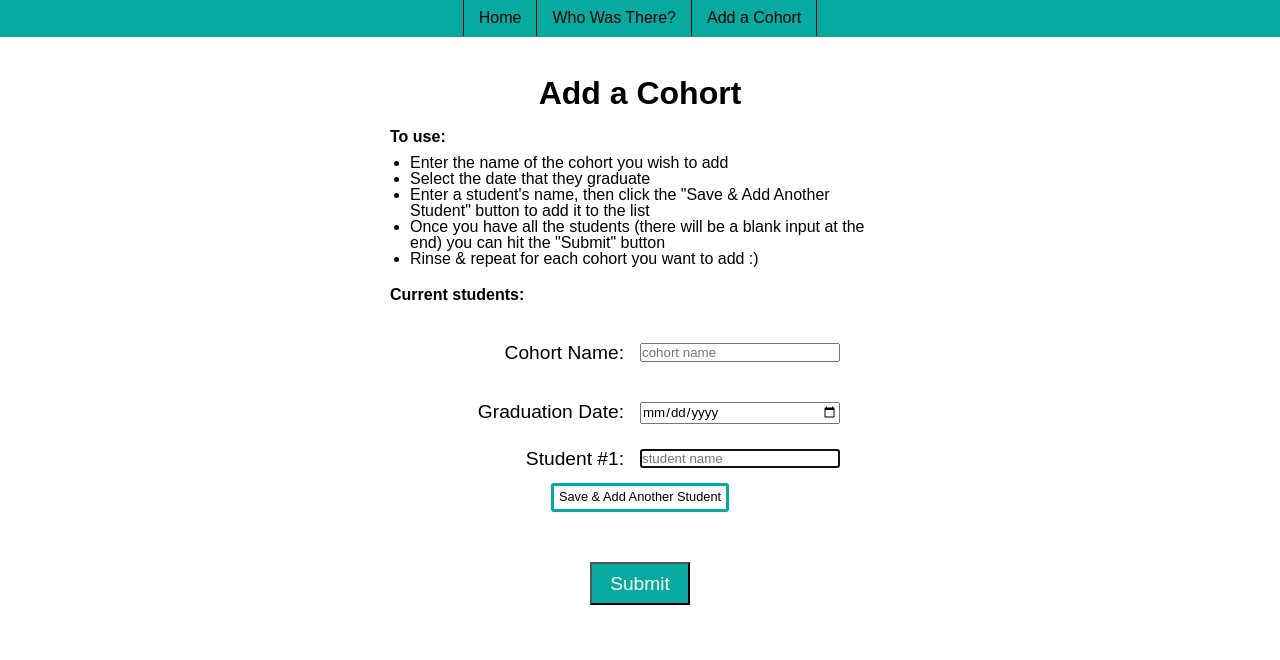
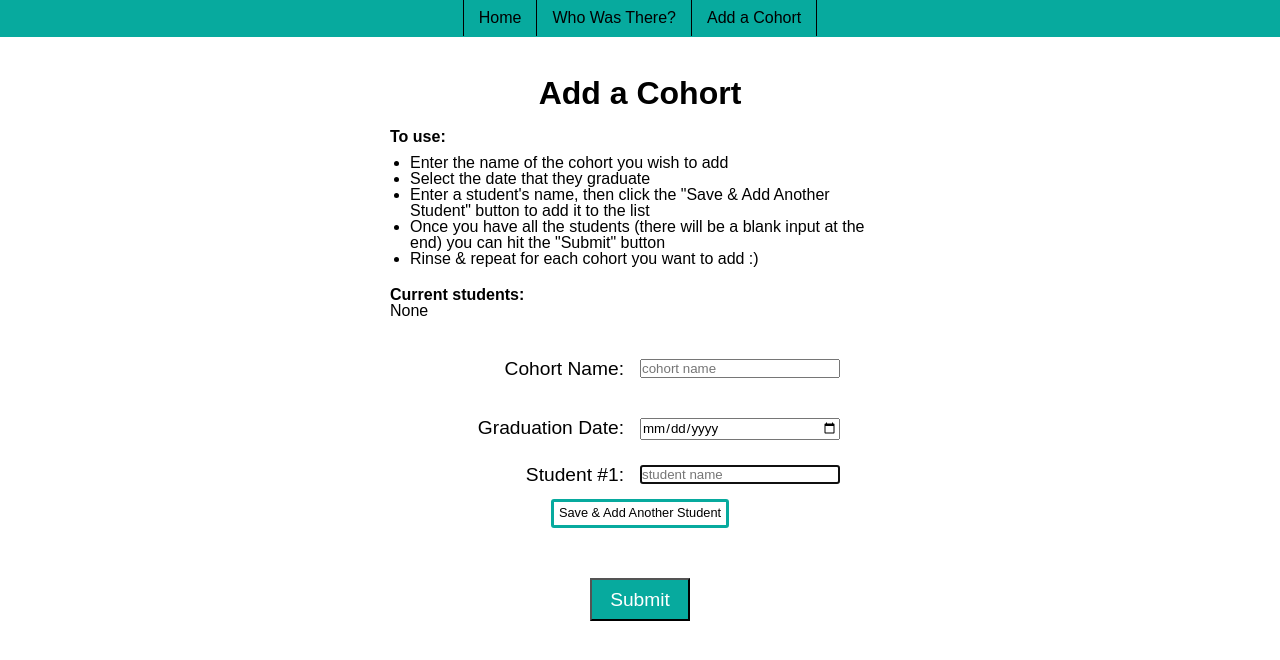
Before and after one commit to AwrenNuit/alum-tracker, a React (Create React App) app: page /add-cohort in a window 1280 px wide. Shown: the top 660 px of the page. Built offline with nearby package versions, Linux system fonts and the light colour scheme; no server answers; the database is empty.

Commit message:
current student list conditionally renders 'none' or student list

```diff
--- a/src/components/AddCohort/AddCohort.js
+++ b/src/components/AddCohort/AddCohort.js
@@ -29,10 +29,14 @@ export default function AddCohort() {
   }, []);
 
   useEffect(() => {
-    if (studentList[0] === "") {
-      setStudentList([newStudent.replace(/^\s+|\s+$/g, "")]);
+    if (count === 1) {
+      return;
     } else {
-      setStudentList([...studentList, newStudent.replace(/^\s+|\s+$/g, "")]);
+      if (studentList.length === 0) {
+        setStudentList([newStudent.replace(/^\s+|\s+$/g, "")]);
+      } else {
+        setStudentList([...studentList, newStudent.replace(/^\s+|\s+$/g, "")]);
+      }
     }
     setNewStudent("");
   }, [count]);
@@ -107,7 +111,11 @@ export default function AddCohort() {
           </div>
           <div style={{ marginTop: "20px" }}>
             <p style={{ fontWeight: "bold" }}>Current students:&nbsp;</p>
-            {studentList.length !== 0 ? studentList.join(", ") : ""}
+            {studentList.length > 0 ? (
+              <span>{studentList.join(", ")}</span>
+            ) : (
+              <span>None</span>
+            )}
           </div>
         </div>
       </div>
@@ -131,11 +139,8 @@ export default function AddCohort() {
             onChange={(e) => setGraduationDate(e.target.value)}
           />
         </div>
-
         {/* add DELETE button next to input field to remove from hook */}
         {addStudentInput()}
-
-        {/* display msg that student was saved, disable input field */}
         <button
           className="add-student-btn"
           type="button"
```
